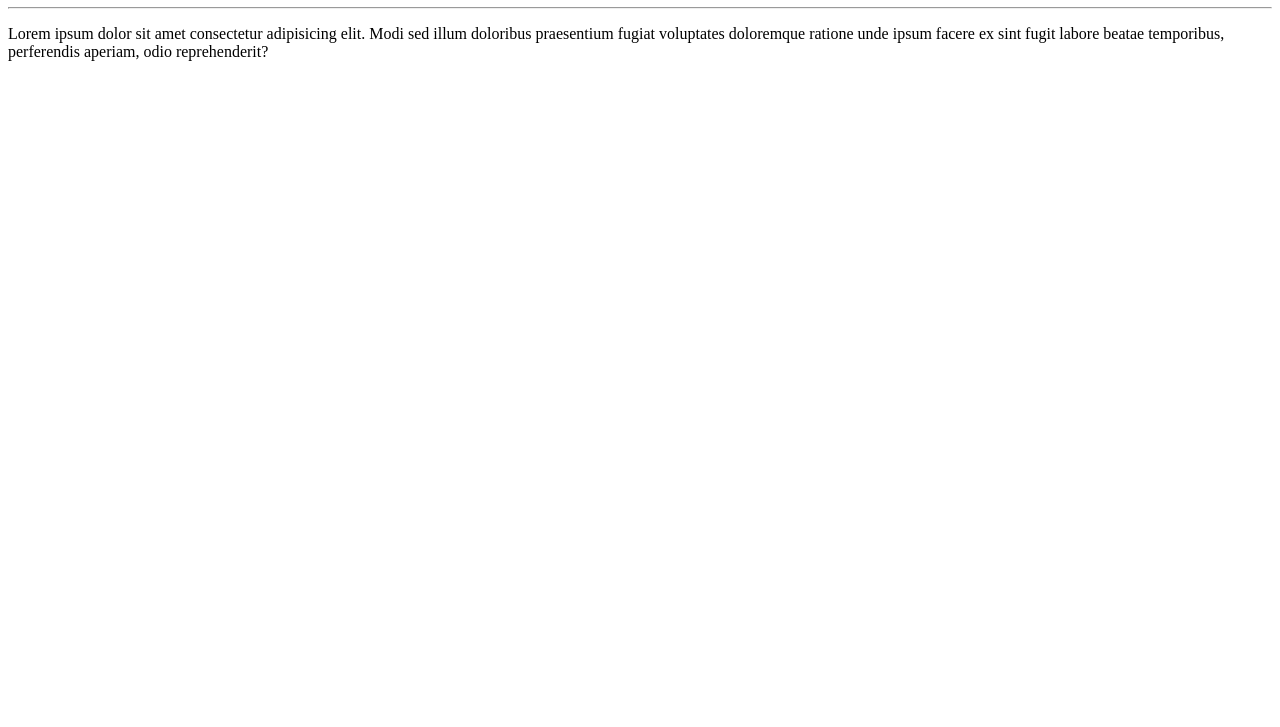
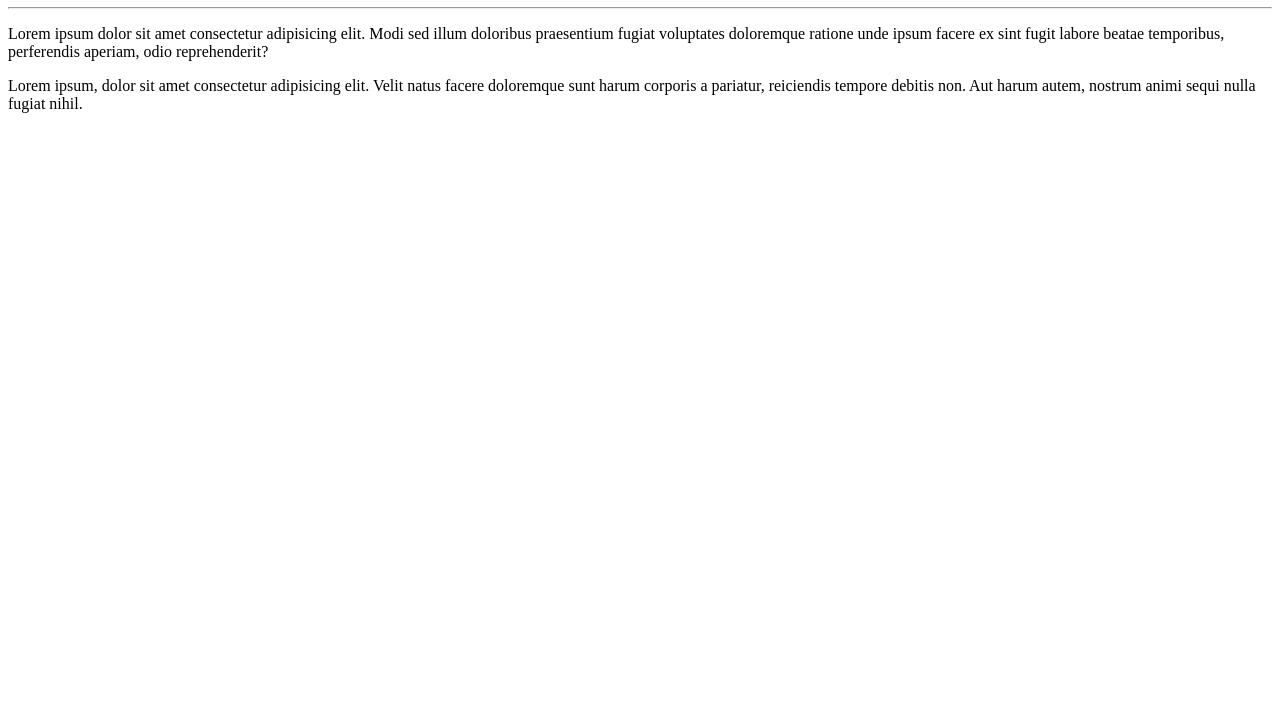
Before and after one commit to renatonoronha/Ola-Mundo, a plain HTML site: page site-exemplo/index.html in a window 1280 px wide. Shown: the part 73-800 px from the top of the page. Drawn offline with Linux system fonts and the light colour scheme.

Commit message:
adicionei um parágrafo

```diff
--- a/site-exemplo/index.html
+++ b/site-exemplo/index.html
@@ -10,5 +10,6 @@
     <h1>Olá, Mundo!</h1>
     <hr>
     <p>Lorem ipsum dolor sit amet consectetur adipisicing elit. Modi sed illum doloribus praesentium fugiat voluptates doloremque ratione unde ipsum facere ex sint fugit labore beatae temporibus, perferendis aperiam, odio reprehenderit?</p>
+    <p>Lorem ipsum, dolor sit amet consectetur adipisicing elit. Velit natus facere doloremque sunt harum corporis a pariatur, reiciendis tempore debitis non. Aut harum autem, nostrum animi sequi nulla fugiat nihil.</p>
 </body>
 </html>
```
